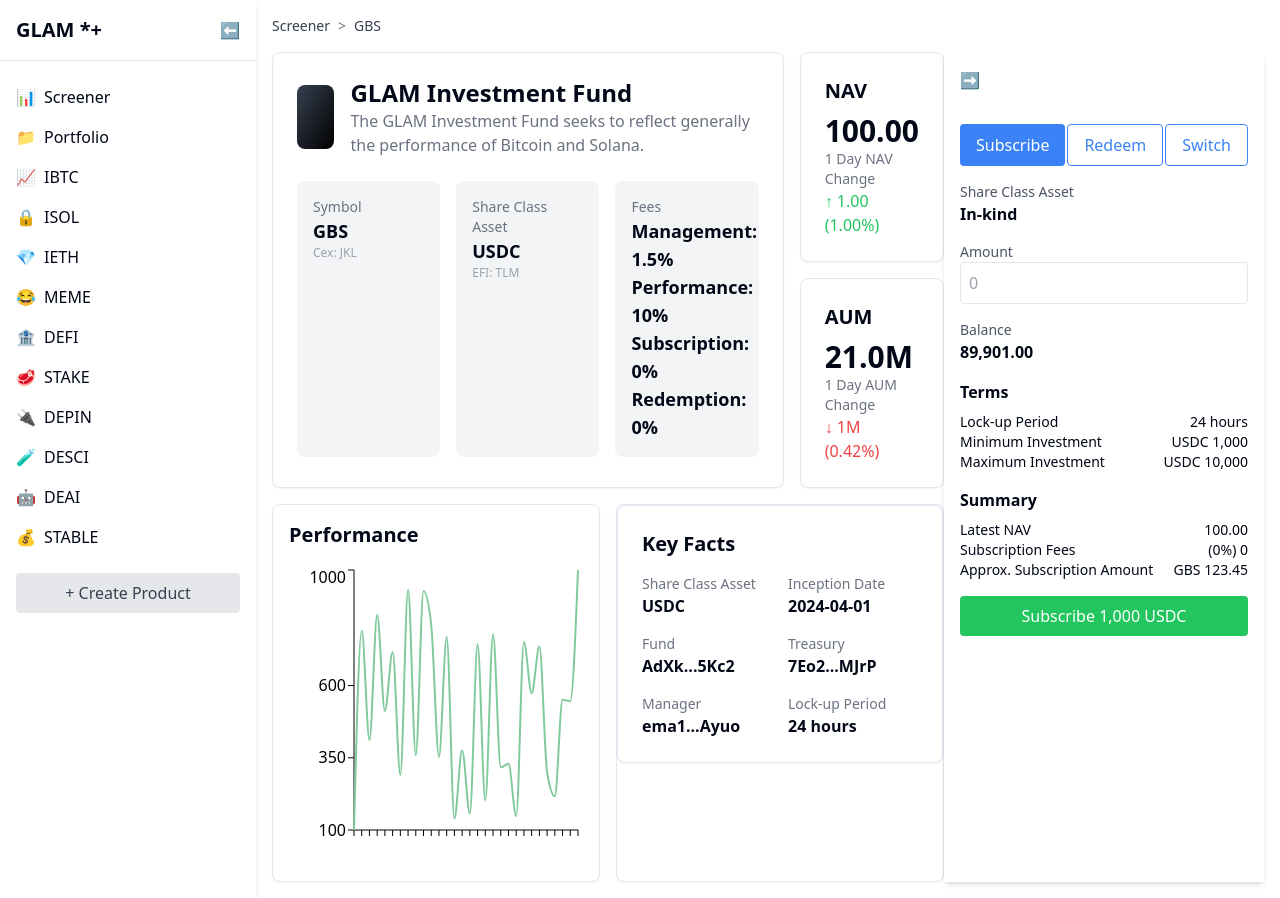
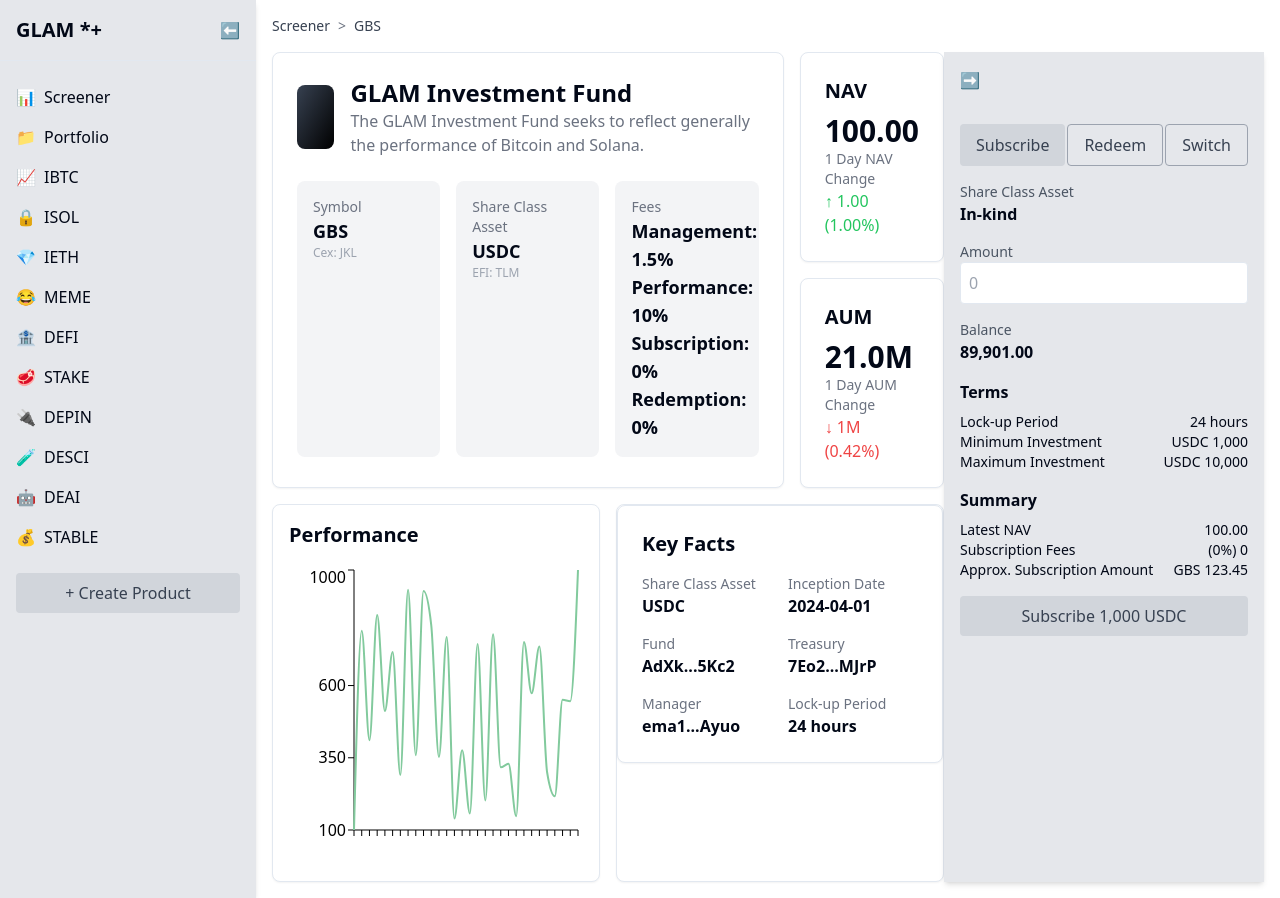
Before and after one commit to dhiazfathra/frontend-starter, a Next.js app: page /en in a window 1280 px wide. Built offline with nearby package versions, Linux system fonts and the light colour scheme.

Commit message:
refactor: adjust ui to grey for sidebar and cards

```diff
--- a/src/app/[locale]/page.tsx
+++ b/src/app/[locale]/page.tsx
@@ -13,17 +13,23 @@ const GBSPage: React.FC = () => {
           <div className="breadcrumbs pb-4 text-sm">
             <ul className="flex items-center space-x-2">
               <li>
-                <a href="/" className="text-gray-700 hover:text-blue-500">
+                <button
+                  onClick={() => (window.location.href = '/')}
+                  className="text-gray-700 hover:text-blue-500"
+                >
                   Screener
-                </a>
+                </button>
               </li>
               <li className="text-gray-500">
                 <span>&gt;</span>
               </li>
               <li>
-                <a href="/" className="text-gray-700 hover:text-blue-500">
+                <button
+                  onClick={() => (window.location.href = '/')}
+                  className="text-gray-700 hover:text-blue-500"
+                >
                   GBS
-                </a>
+                </button>
               </li>
             </ul>
           </div>
--- a/src/templates/DetailSidebar.tsx
+++ b/src/templates/DetailSidebar.tsx
@@ -1,18 +1,19 @@
 'use client';
 
-import { useState } from 'react';
+import React, { useState } from 'react';
 
 const DetailSidebar: React.FC = () => {
   const [isCollapsed, setIsCollapsed] = useState(false);
 
   return (
     <div
-      className={`bg-white shadow-md transition-all duration-300 ${isCollapsed ? 'w-16' : 'w-80'}`}
+      className={`bg-gray-200 shadow-md transition-all duration-300 ${isCollapsed ? 'w-16' : 'w-80'}`}
     >
       <div className="flex items-center justify-between p-4">
         <button
           onClick={() => setIsCollapsed(!isCollapsed)}
           className="text-gray-500 hover:text-gray-700"
+          type="button"
         >
           {isCollapsed ? '⬅️' : '➡️'}
         </button>
@@ -20,13 +21,22 @@ const DetailSidebar: React.FC = () => {
       {!isCollapsed && (
         <div className="p-4">
           <div className="mb-4 flex justify-between">
-            <button className="rounded bg-blue-500 px-4 py-2 text-white">
+            <button
+              className="rounded bg-gray-300 px-4 py-2 text-gray-700"
+              type="button"
+            >
               Subscribe
             </button>
-            <button className="rounded border border-blue-500 px-4 py-2 text-blue-500">
+            <button
+              className="rounded border border-gray-400 px-4 py-2 text-gray-700"
+              type="button"
+            >
               Redeem
             </button>
-            <button className="rounded border border-blue-500 px-4 py-2 text-blue-500">
+            <button
+              className="rounded border border-gray-400 px-4 py-2 text-gray-700"
+              type="button"
+            >
               Switch
             </button>
           </div>
@@ -82,7 +92,10 @@ const DetailSidebar: React.FC = () => {
             </div>
           </div>
 
-          <button className="w-full rounded bg-green-500 py-2 text-white">
+          <button
+            className="w-full rounded bg-gray-300 py-2 text-gray-700"
+            type="button"
+          >
             Subscribe 1,000 USDC
           </button>
         </div>
--- a/src/templates/Sidebar.tsx
+++ b/src/templates/Sidebar.tsx
@@ -22,7 +22,7 @@ const Sidebar: React.FC = () => {
 
   return (
     <div
-      className={`bg-white shadow-md transition-all duration-300 ${isCollapsed ? 'w-16' : 'w-64'}`}
+      className={`bg-gray-200 shadow-md transition-all duration-300 ${isCollapsed ? 'w-16' : 'w-64'}`}
     >
       <div className="flex items-center justify-between border-b p-4">
         <h1 className={`text-xl font-bold ${isCollapsed ? 'hidden' : ''}`}>
@@ -31,6 +31,7 @@ const Sidebar: React.FC = () => {
         <button
           onClick={() => setIsCollapsed(!isCollapsed)}
           className="text-gray-500 hover:text-gray-700"
+          type="button"
         >
           {isCollapsed ? '➡️' : '⬅️'}
         </button>
@@ -40,18 +41,24 @@ const Sidebar: React.FC = () => {
           {sidebarItems.map((item) => (
             <li
               key={item.id}
-              className="cursor-pointer px-4 py-2 hover:bg-gray-100"
+              className="cursor-pointer px-4 py-2 hover:bg-gray-300"
             >
-              <a href="#" className="flex items-center space-x-2">
+              <button
+                className="flex w-full items-center space-x-2 text-left"
+                type="button"
+              >
                 <span>{item.icon}</span>
                 <span className={isCollapsed ? 'hidden' : ''}>{item.name}</span>
-              </a>
+              </button>
             </li>
           ))}
         </ul>
       </nav>
       <div className={`mt-4 px-4 ${isCollapsed ? 'hidden' : ''}`}>
-        <button className="w-full rounded bg-gray-200 py-2 text-gray-700 hover:bg-gray-300">
+        <button
+          className="w-full rounded bg-gray-300 py-2 text-gray-700 hover:bg-gray-400"
+          type="button"
+        >
           + Create Product
         </button>
       </div>
```
